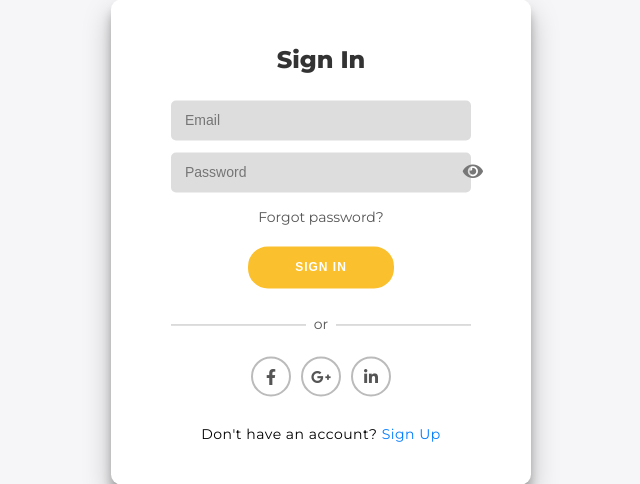
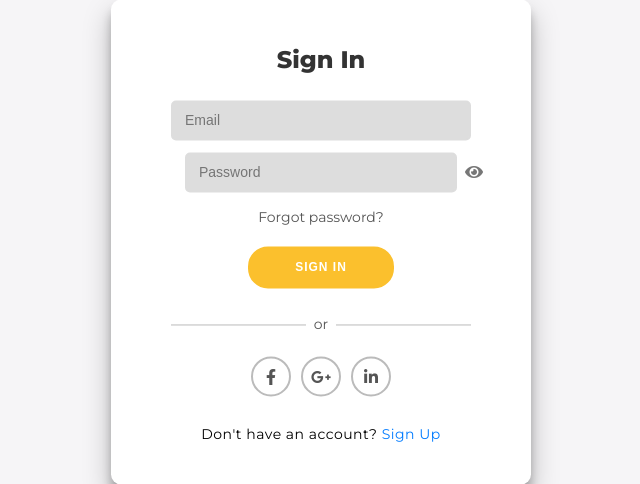
Before and after one commit to Difarnox/apptaskmanajer, a Flask app: page / in a window 1280 px wide. Shown: the part 158-642 px from the top of the page, without its empty margins (319-959 px from the left). Run offline with Flask 3, Linux system fonts and the light colour scheme; some libraries are stand-ins or nearby versions.

Commit message:
Update signin.css

```diff
--- a/static/css/signin.css
+++ b/static/css/signin.css
@@ -164,7 +164,7 @@ input {
 }
 
 .password-container input {
-    width: 100%;
+    width: 80%;
     padding-right: 30px; /* Ruang untuk ikon mata */
     box-sizing: border-box; /* Pastikan padding tidak membuat input lebih besar */
 }
@@ -179,7 +179,7 @@ input {
 }
 
 .password-toggle i {
-    font-size: 18px;
+    font-size: 16px;
 }
 
 /* Responsive Design for Tablets */
```
